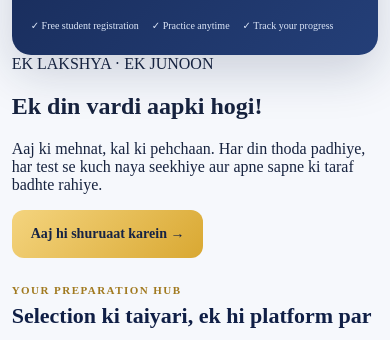
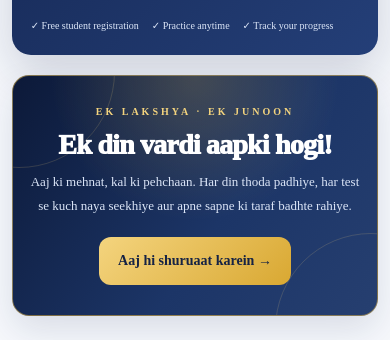
Before and after one commit to thekingocollection/mission-uniform, a Next.js app: page / in a window 390 px wide. Shown: the part 495-835 px from the top of the page. Built offline with nearby package versions, Linux system fonts and the light colour scheme; no server answers; the database is empty.

Commit message:
Add responsive motivational homepage banner styling

```diff
--- a/app/globals.css
+++ b/app/globals.css
@@ -3650,3 +3650,28 @@ button:disabled { opacity:.55; cursor:not-allowed; }
  .nav a { display:flex; align-items:center; min-height:44px; }
  .menu-toggle { min-width:44px; min-height:44px; }
 }
+
+
+/* Homepage motivational banner */
+.mu-hero-lead { max-width:650px; }
+.mu-motivation-banner {
+  position:relative; overflow:hidden; isolation:isolate; text-align:center;
+  margin:28px 0 34px; padding:clamp(28px,5vw,52px) 22px;
+  border:1px solid rgba(220,179,77,.55); border-radius:22px;
+  color:#fff; background:radial-gradient(circle at 50% 0%,rgba(225,185,79,.22),transparent 48%),linear-gradient(125deg,#0c1938,#1c3567 58%,#263f70);
+  box-shadow:0 14px 35px rgba(16,31,70,.12);
+}
+.mu-motivation-banner:before,.mu-motivation-banner:after {
+  content:""; position:absolute; z-index:-1; width:190px; height:190px; border:1px solid rgba(244,212,126,.16); border-radius:50%;
+}
+.mu-motivation-banner:before { left:-90px; top:-100px; }
+.mu-motivation-banner:after { right:-90px; bottom:-110px; }
+.mu-motivation-top { display:block; color:#f4d47e; font-size:10px; font-weight:900; letter-spacing:3px; }
+.mu-motivation-banner h2 { margin:12px 0 9px; color:#fff; font-size:clamp(28px,5vw,43px); font-weight:950; letter-spacing:-.8px; }
+.mu-motivation-banner p { max-width:700px; margin:0 auto 20px; color:#dce6f8; font-size:14px; line-height:1.8; }
+.mu-home-signoff { margin:24px 0 8px; text-align:center; color:#66748d; font-size:11px; font-weight:850; letter-spacing:1.2px; }
+.mu-home-signoff span { color:#bd9134; padding:0 5px; }
+@media(max-width:560px) {
+  .mu-motivation-banner { margin:20px 0 26px; padding:30px 18px; border-radius:17px; }
+  .mu-motivation-banner p { font-size:13px; }
+}
```
